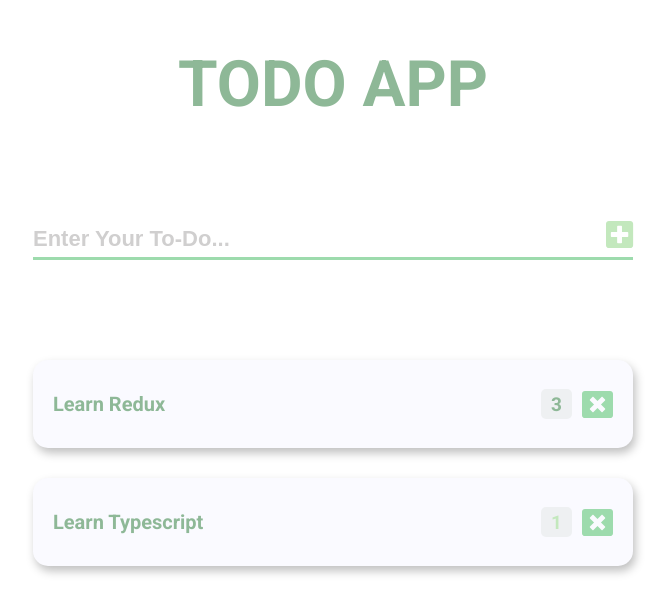
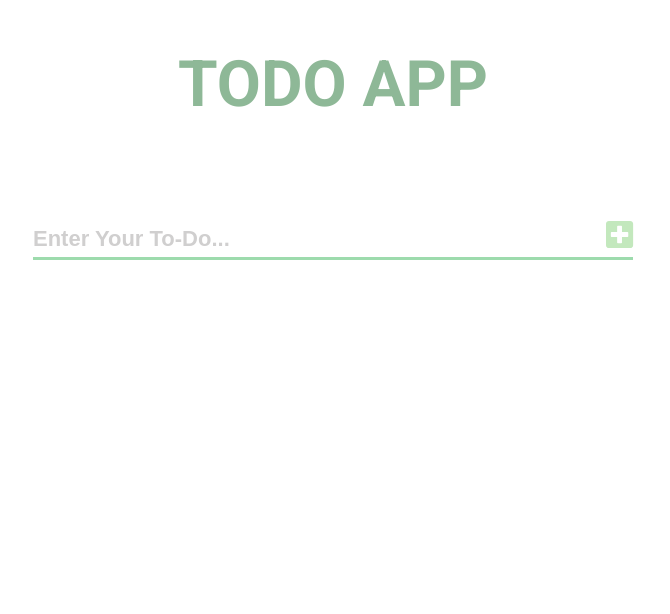
Before and after one commit to nublson/ToDo-Application, a React (Create React App) app: page / in a window 1280 px wide. Shown: the top 614 px of the page, without its empty margins (307-977 px from the left). Built offline with nearby package versions, Linux system fonts and the light colour scheme.

Commit message:
feat(functionality):  dispatch addTodo action

```diff
--- a/src/components/Cards/index.js
+++ b/src/components/Cards/index.js
@@ -11,6 +11,7 @@ const Cards = ({ todos }) => {
 			{todos.map(todo => (
 				<Card
 					key={todo.id}
+					id={todo.id}
 					content={todo.content}
 					amount={todo.amount}
 				/>
--- a/src/components/UI/Input/index.js
+++ b/src/components/UI/Input/index.js
@@ -1,12 +1,15 @@
 import React from 'react'
+import { connect } from 'react-redux'
 import { Formik } from 'formik'
 import * as Yup from 'yup'
+
+import { addTodo } from '../../../utils/redux/actions'
 
 import { Container, StyledForm, StyledField, StyledButton } from './styles'
 
 import { AddButton } from '../Button'
 
-const Input = () => {
+const Input = ({ dispatch }) => {
 	const validationSchema = Yup.object().shape({
 		todo: Yup.string().required()
 	})
@@ -16,7 +19,7 @@ const Input = () => {
 			initialValues={{ todo: '' }}
 			validationSchema={validationSchema}
 			onSubmit={({ todo }, actions) => {
-				console.log(todo)
+				dispatch(addTodo(todo))
 
 				actions.resetForm()
 			}}
@@ -43,4 +46,4 @@ const Input = () => {
 	)
 }
 
-export default Input
+export default connect(state => ({ todos: state }))(Input)
--- a/src/utils/redux/reducers.js
+++ b/src/utils/redux/reducers.js
@@ -1,18 +1,13 @@
-const todoDefaultState = [
-	{
-		id: 1,
-		content: 'Learn Redux',
-		amount: 3
-	},
-	{
-		id: 2,
-		content: 'Learn Typescript',
-		amount: 1
+const todoDefaultState = []
+
+const todoReducer = (state = todoDefaultState, action) => {
+	console.log(action)
+	switch (action.type) {
+		case 'ADD_TODO':
+			return [action.todo, ...state]
+		default:
+			return state
 	}
-]
-
-const todoReducer = (state = todoDefaultState) => {
-	return state
 }
 
 export default todoReducer
```
